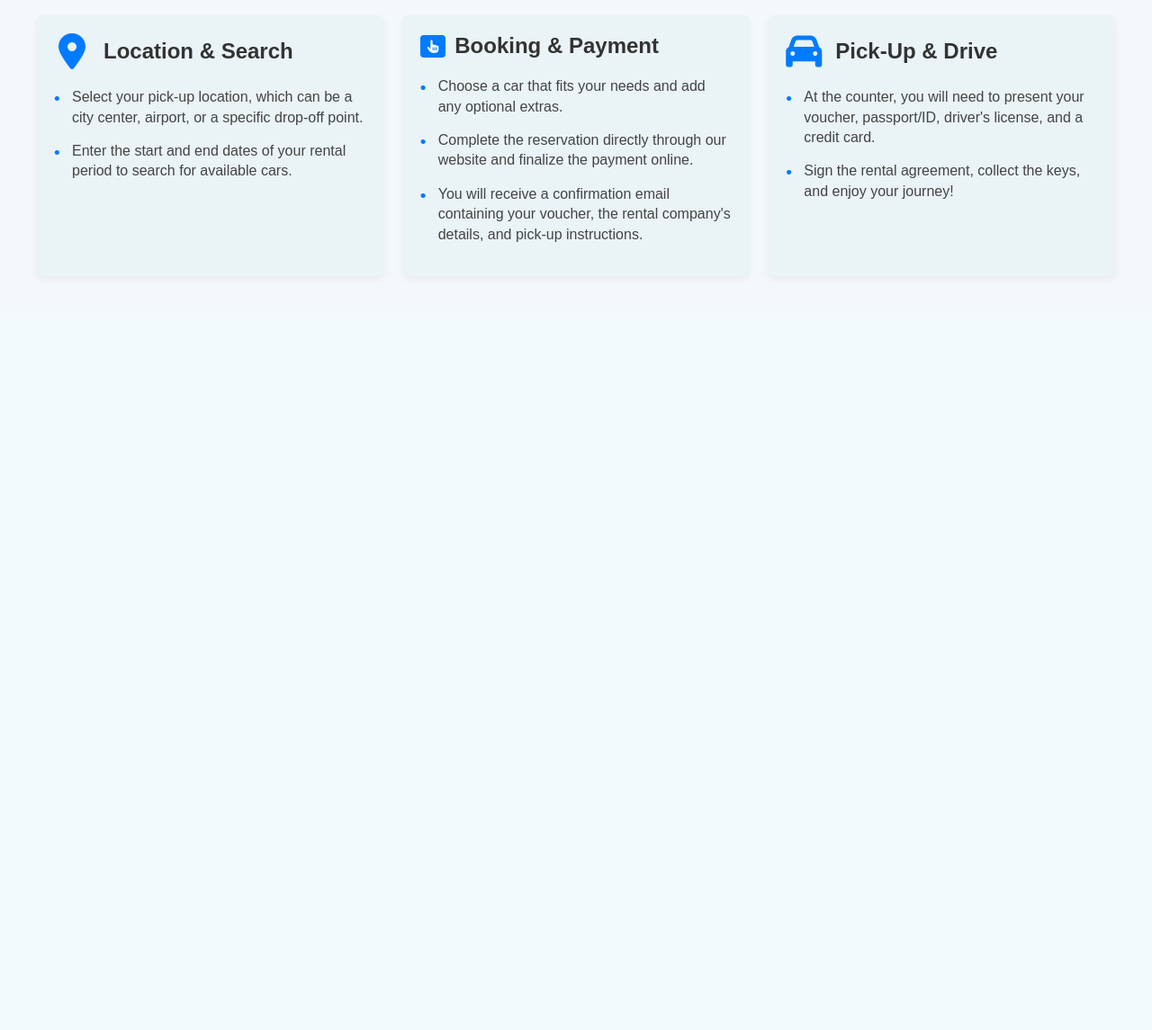
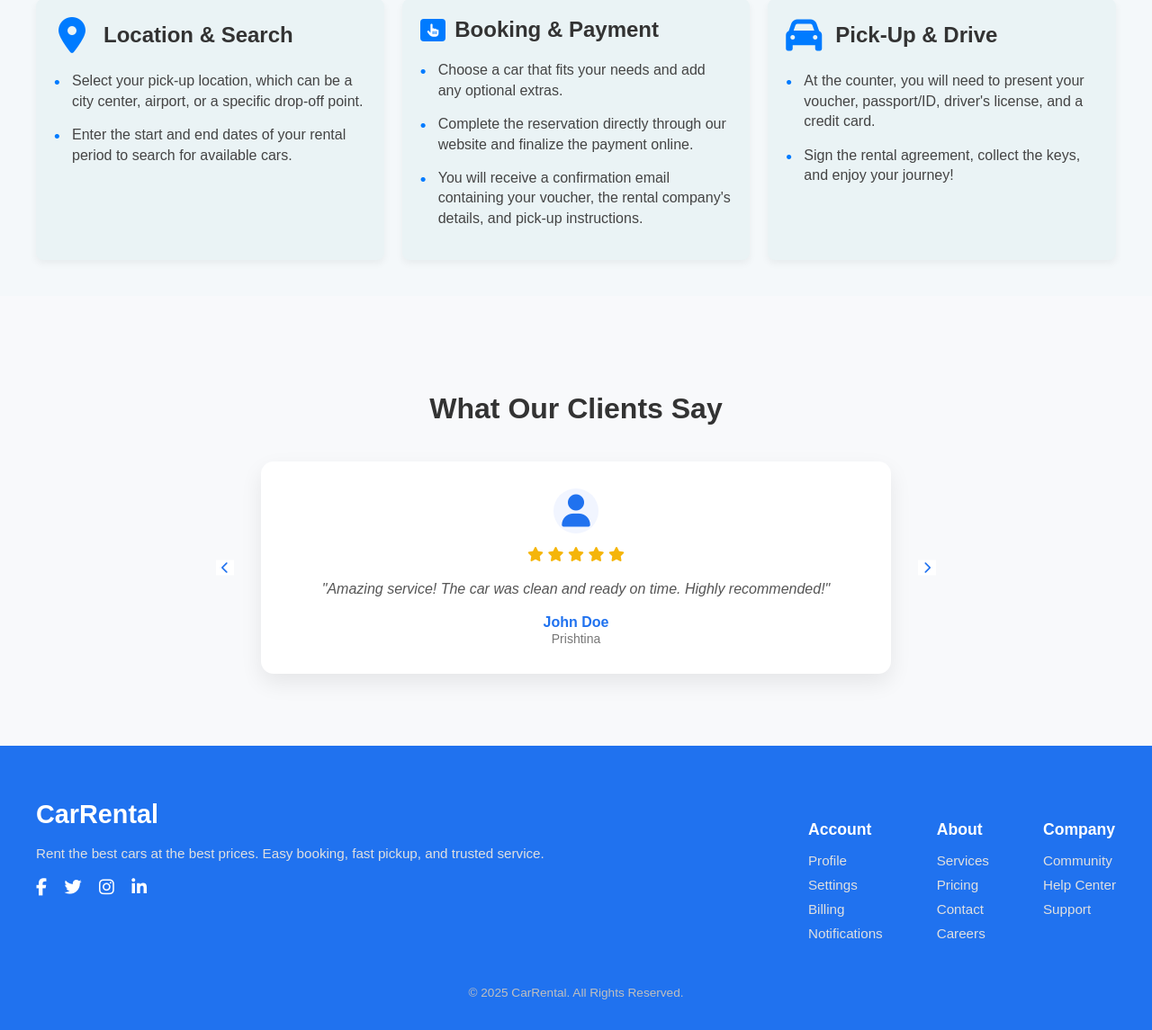
Before and after one commit to ErmirK13/CarRentalOnline, a PHP site: page / in a window 1280 px wide. Shown: the part 996-2141 px from the top of the page at 90% size. Before the commit the page ends 1305 px from the top, so only its background shows below. Run offline with PHP 8.4, Linux system fonts and the light colour scheme.

Commit message:
Adding feedback

```diff
--- a/css/style.css
+++ b/css/style.css
@@ -298,7 +443,123 @@ header {
   }
 }
 
-/* pjesa e services */
+/* /Pjesa e services*/
+.testimonials {
+  padding: 80px 20px;
+  background: #f8f9fb;
+  text-align: center;
+}
+
+.testimonials h2 {
+  font-size: 32px;
+  margin-bottom: 40px;
+}
+
+.testimonial-slider {
+  max-width: 700px;
+  margin: auto;
+  position: relative;
+}
+
+.testimonial-card {
+  display: none;
+  background: #fff;
+  padding: 30px;
+  border-radius: 14px;
+  box-shadow: 0 10px 25px rgba(0,0,0,0.08);
+}
+
+.testimonial-card.active {
+  display: block;
+}
+
+.avatar {
+  width: 90px;
+  height: 90px;
+  border-radius: 50%;
+  object-fit: cover;
+  margin-bottom: 15px;
+}
+
+.stars {
+  color: #f5b50a;
+  margin-bottom: 15px;
+}
+
+.testimonial-card p {
+  font-size: 16px;
+  font-style: italic;
+  line-height: 1.6;
+  margin-bottom: 15px;
+  color: #555;
+}
+
+.testimonial-card h4 {
+  margin: 0;
+  color: #2072Ef;
+}
+
+.testimonial-card span {
+  font-size: 14px;
+  color: #777;
+}
+
+.testimonial-slider button {
+  background: #fff;
+  color: #2072Ef;
+  border: none;
+  cursor: pointer;
+  position: absolute;
+  top: 50%;
+  transform: translateY(-50%);
+}
+
+.prev { left: -50px; }
+.next { right: -50px; }
+
+.avatar-user {
+  width: 50px;
+  height: 50px;
+  border-radius: 50%;
+  background: #f1f5ff;
+  display: flex;
+  align-items: center;
+  justify-content: center;
+  margin: 0 auto 15px;
+  /* border: 2px solid #2072Ef; */
+}
+
+.avatar-user i {
+  font-size: 36px;
+  color: #2072Ef;
+}
+
+
+/* 📱 Responsive  Testimonials*/
+@media (max-width: 768px) {
+  .testimonial-slider {
+    max-width: 100%;
+  }
+
+  .prev { left: 10px; }
+  .next { right: 10px; }
+
+  .testimonial-card {
+    padding: 25px 20px;
+  }
+
+  .avatar {
+    width: 70px;
+    height: 70px;
+  }
+
+  .avatar-user i {
+    font-size: 28px;
+  }
+}
+
+
+
 /* =========================
    SERVICES PAGE
 ========================= */
@@ -434,3 +695,103 @@ header {
     height: 160px;
   }
 }
+
+
+
+
+/* FOOTER */
+.site-footer {
+  background-color:#2072ef;
+  color: #ffffff;
+  padding: 60px 40px 20px;
+  font-family: Arial, sans-serif;
+}
+
+.footer-container {
+  display: flex;
+  justify-content: space-between;
+  max-width: 1400px;
+  margin: auto;
+  flex-wrap: wrap;
+}
+
+.footer-left {
+  flex: 1;
+  min-width: 250px;
+  margin-bottom: 30px;
+}
+
+.footer-brand {
+  font-size: 1.8em;
+  font-weight: bold;
+  color: #ffffff;
+  margin-bottom: 15px;
+}
+
+.footer-left p {
+  font-size: 0.95em;
+  line-height: 1.6;
+  color: #e0e0e0;
+}
+
+.footer-social {
+  margin-top: 15px;
+}
+
+.footer-social a {
+  color: #ffffff;
+  margin-right: 15px;
+  font-size: 1.2em;
+  display: inline-block;
+  transition: color 0.3s;
+}
+
+.footer-social a:hover {
+  color: #0d6efd;
+}
+
+.footer-links {
+  display: flex;
+  gap: 60px;
+  flex-wrap: wrap;
+}
+
+.footer-column h4 {
+  margin-bottom: 15px;
+  font-size: 1.1em;
+  color: #ffffff;
+}
+
+.footer-column a {
+  display: block;
+  margin-bottom: 10px;
+  text-decoration: none;
+  color: #e0e0e0;
+  font-size: 0.95em;
+}
+
+.footer-column a:hover {
+  color: #0d6efd;
+}
+
+.footer-bottom {
+  text-align: center;
+  margin-top: 40px;
+  font-size: 0.85em;
+  color: #c0c0c0;
+}
+
+/* FOOTER RESPONSIVE */
+@media (max-width: 900px) {
+  .footer-container {
+    flex-direction: column;
+    align-items: center;
+    text-align: center;
+    gap: 30px;
+  }
+
+  .footer-links {
+    gap: 40px;
+    justify-content: center;
+  }
+}
--- a/index.html
+++ b/index.html
@@ -31,14 +31,30 @@
     </div>
 </header>
 
-
-    <section class="hero-section">
-        <div class="hero-content">
-            <h1>Welcome to CarRentalOnline</h1>
-            <p>Your trusted partner for convenient and affordable car rentals worldwide.</p>
-            <a href="#services" class="cta-button">Explore Our Services</a>
-            <img class="img" src="images/image.JPG" alt="image">
-        </section>
+ <section class="home">
+    <div class="home-container">
+      <div class="home-text">
+       <h1>
+        <span>BEST CAR</span><br>
+        RENTAL DEALS<br>
+        TODAY!
+       </h1>
+       <P>
+        Rent the best cars at the best prices. Easy booking,fast pickup,
+        and trusted service.
+       </P>
+       <div class="home-search">
+        <input type="text" placeholder="Pick-up Location">
+        <input type="date">
+        <input type="date">
+        <button class="search">Search Now</button>
+       </div>
+      </div>
+<div class="home-image">
+  <img src="images/Home.jpg" alt="Rental Car">
+</div>
+    </div>
+  </section>
 
     <section id="about" class="about-us-cards">
         <h2>How It Works</h2>
@@ -79,8 +95,160 @@
         </div>
     </section>
 
+    <!-- Testimonials -->
+ <section class="testimonials">
+  <h2>What Our Clients Say</h2>
+
+  <div class="testimonial-slider">
+    <button class="prev">
+      <i class="fa-solid fa-chevron-left"></i>
+    </button>
+
+    <div class="testimonial-card active">
+   <div class="avatar-user">
+  <i class="fa-solid fa-user"></i>
+</div>
+
+
+
+      <div class="stars">
+        <i class="fa-solid fa-star"></i>
+        <i class="fa-solid fa-star"></i>
+        <i class="fa-solid fa-star"></i>
+        <i class="fa-solid fa-star"></i>
+        <i class="fa-solid fa-star"></i>
+      </div>
+
+      <p>
+        "Amazing service! The car was clean and ready on time.
+        Highly recommended!"
+      </p>
+      <h4>John Doe</h4>
+      <span>Prishtina</span>
+    </div>
+
+    <div class="testimonial-card">
+        <div class="avatar-user">
+  <i class="fa-solid fa-user"></i>
+</div>
+
+      <div class="stars">
+        <i class="fa-solid fa-star"></i>
+        <i class="fa-solid fa-star"></i>
+        <i class="fa-solid fa-star"></i>
+        <i class="fa-solid fa-star"></i>
+        <i class="fa-regular fa-star"></i>
+      </div>
+
+      <p>
+        "Very easy booking process and friendly staff.
+        Will rent again!"
+      </p>
+      <h4>Anna Smith</h4>
+      <span>Tirana</span>
+    </div>
+
+    <div class="testimonial-card">
+        <div class="avatar-user">
+  <i class="fa-solid fa-user"></i>
+</div>
+
+      <div class="stars">
+        <i class="fa-solid fa-star"></i>
+        <i class="fa-solid fa-star"></i>
+        <i class="fa-solid fa-star"></i>
+        <i class="fa-solid fa-star"></i>
+        <i class="fa-solid fa-star"></i>
+      </div>
+
+      <p>
+        "Best car rental experience so far.
+        Great prices and support!"
+      </p>
+      <h4>Mark Johnson</h4>
+      <span>Skopje</span>
+    </div>
+
+    <button class="next">
+      <i class="fa-solid fa-chevron-right"></i>
+    </button>
+  </div>
+</section>
+
+
+
+
+     <footer class="site-footer">
+  <div class="footer-container">
+    <div class="footer-left">
+      <div class="footer-brand">CarRental</div>
+      <p>Rent the best cars at the best prices. Easy booking, fast pickup, and trusted service.</p>
+      <div class="footer-social">
+        <a href="#" aria-label="Facebook"><i class="fab fa-facebook-f"></i></a>
+        <a href="#" aria-label="Twitter"><i class="fab fa-twitter"></i></a>
+        <a href="#" aria-label="Instagram"><i class="fab fa-instagram"></i></a>
+        <a href="#" aria-label="LinkedIn"><i class="fab fa-linkedin-in"></i></a>
+      </div>
+    </div>
+    <div class="footer-links">
+      <div class="footer-column">
+        <h4>Account</h4>
+        <a href="#">Profile</a>
+        <a href="#">Settings</a>
+        <a href="#">Billing</a>
+        <a href="#">Notifications</a>
+      </div>
+      <div class="footer-column">
+        <h4>About</h4>
+        <a href="#">Services</a>
+        <a href="#">Pricing</a>
+        <a href="#">Contact</a>
+        <a href="#">Careers</a>
+      </div>
+      <div class="footer-column">
+        <h4>Company</h4>
+        <a href="#">Community</a>
+        <a href="#">Help Center</a>
+        <a href="#">Support</a>
+      </div>
+    </div>
+  </div>
+  <div class="footer-bottom">
+    <p>© 2025 CarRental. All Rights Reserved.</p>
+  </div>
+</footer>
 
 
 <!-- importimi i JS -->
  <script src="js/index.js"></script>
+ <script>
+     const testimonials = document.querySelectorAll(".testimonial-card");
+const prevBtn = document.querySelector(".prev");
+const nextBtn = document.querySelector(".next");
+
+let currentIndex = 0;
+
+function showTestimonial(index) {
+  testimonials.forEach((item) => item.classList.remove("active"));
+  testimonials[index].classList.add("active");
+}
+
+nextBtn.addEventListener("click", () => {
+  currentIndex++;
+  if (currentIndex >= testimonials.length) {
+    currentIndex = 0;
+  }
+  showTestimonial(currentIndex);
+});
+
+prevBtn.addEventListener("click", () => {
+  currentIndex--;
+  if (currentIndex < 0) {
+    currentIndex = testimonials.length - 1;
+  }
+  showTestimonial(currentIndex);
+});
+
+ </script>
+</body>
 </html>
--- a/js/index.js
+++ b/js/index.js
@@ -1,55 +1,17 @@
-// document.getElementById("menuToggle").onclick = function () {
-//   var nav = document.getElementById("mainNav");
-//   nav.classList.toggle("active");
-// };
-
-// pjesa e sign in edhe sign up
-// const SignUp = document.getElementById("SignUp");
-// const SignIn = document.getElementById("SignIn");
-
-
-// document.querySelector(".register-btn").addEventListener("click", () => {
-//     SignUp.style.display = "flex";
-// });
-
-
-// document.getElementById("SignInform").addEventListener("click", () => {
-//     SignUp.style.display = "none";
-//     SignIn.style.display = "flex";
-// });
-
-// document.getElementById("SignUpform").addEventListener("click", () => {
-//     SignIn.style.display = "none";
-//     SignUp.style.display = "flex";
-// });
-
-window.addEventListener("click", (e) => {
-    if (e.target === SignUp) SignUp.style.display = "none";
-    if (e.target === SignIn) SignIn.style.display = "none";
-});
-
-// const menuToggle = document.getElementById("menuToggle");
-// const mainNav = document.getElementById("mainNav");
-
-// menuToggle.addEventListener("click", () => {
-//     mainNav.classList.toggle("show");
-// });
-
+//menu bar toggle
 document.getElementById("menuToggle").onclick = function () {
   var nav = document.getElementById("mainNav");
   nav.classList.toggle("active");
 };
 
-
-
-
+//pjesa e login dhe register
 const signIn = document.getElementById("SignIn");
 const signUp = document.getElementById("SignUp");
 
 const toSignUp = document.getElementById("toSignUp");
 const toSignIn = document.getElementById("toSignIn");
 
-// 👉 KUR FAQJA HAPET: SHFAQ SIGN IN
+// KUR FAQJA HAPET: SHFAQ SIGN IN
 signIn.style.display = "flex";
 
 // switch to Sign Up
```
Also changed, not shown: other parts of css/style.css (+146 -1 lines).
